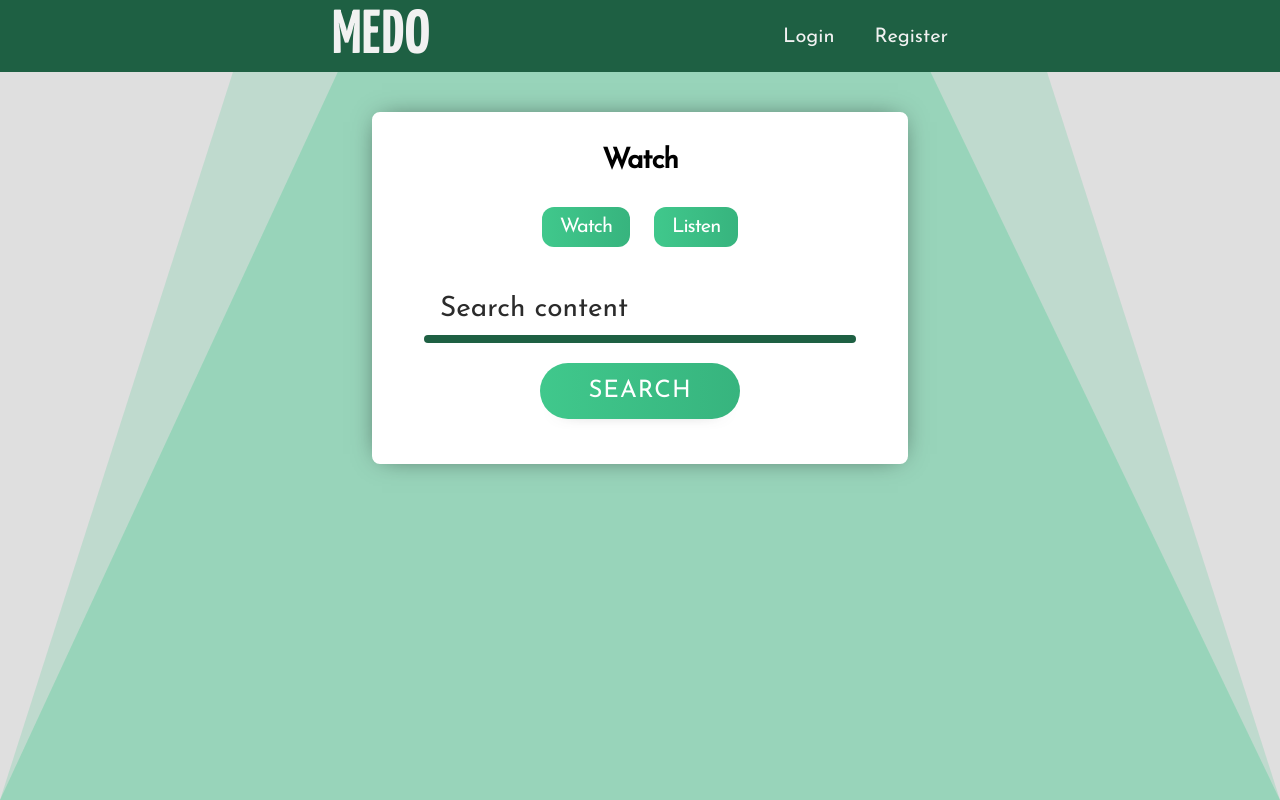
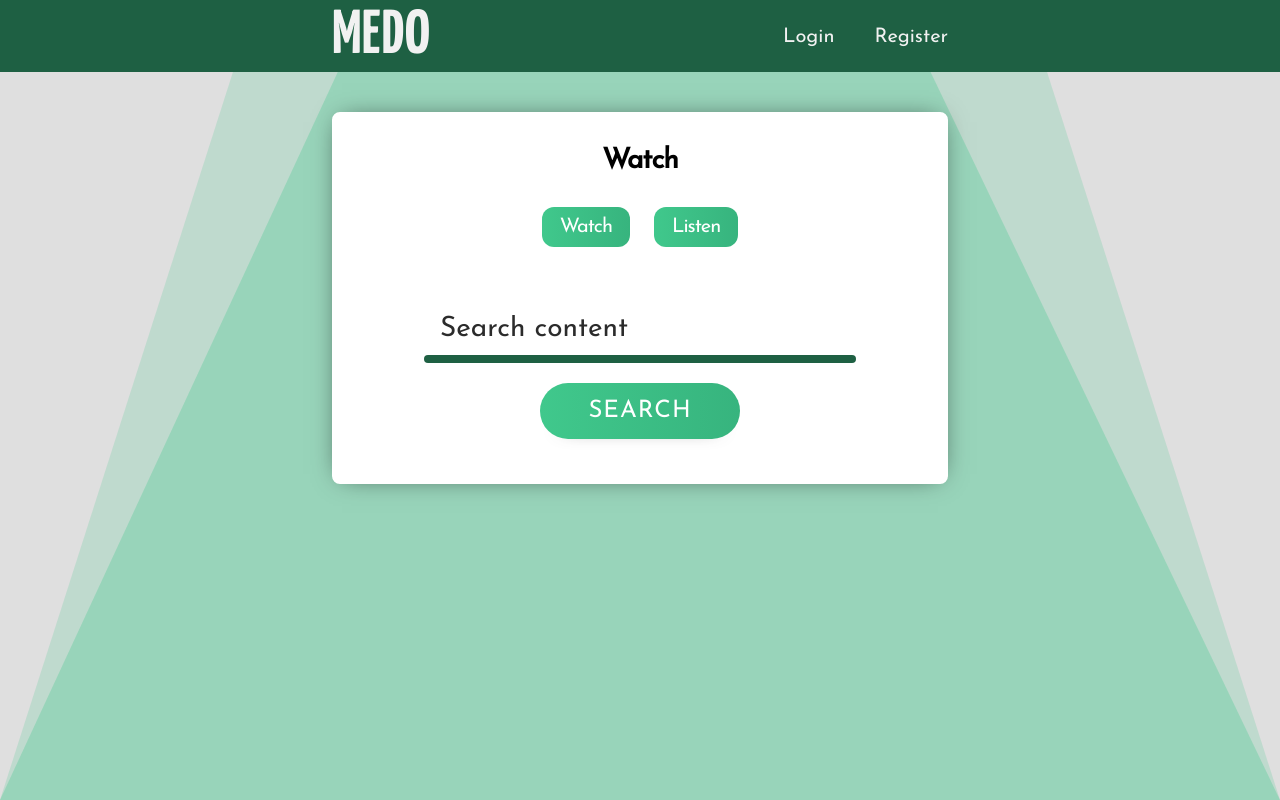
Before and after one commit to mpaitgt/recordshare, a React (Create React App) app in the folder client/: page / in a window 1280 px wide. Built offline with nearby package versions, Linux system fonts and the light colour scheme.

Commit message:
made a separate search card component

```diff
--- a/client/src/Components/MusicCard.js
+++ b/client/src/Components/MusicCard.js
@@ -22,12 +22,12 @@ function MusicCard(props) {
     // <Link to={`/movies/${props.content.id}`}>
       <ALBUM>
         <img
-          src={`${props.content.images[0].url}`}
+          src={props.content.images.length > 0 ? props.content.images[0].url : null}
           width="200"
           alt={`${props.content.name} album art`}
           className="card-img"
         />
-        <Text variant="h3">{props.content.name}</Text>
+        <Text variant="h4">{props.content.name}</Text>
       </ALBUM>
     // </Link>
   )
--- /dev/null
+++ b/client/src/Components/SearchCard.js
@@ -0,0 +1,32 @@
+import React from 'react';
+import Card from '../Components/Card';
+import SearchBar from '../Components/SearchBar';
+import SearchBtn from '../Components/SearchBtn';
+import Button from '../Components/Button';
+import Text from '../Components/Text';
+import Container from '../Components/Container';
+
+function SearchCard({ search_type, toggleSearch, handleSubmit, search, handleChange }) {
+  return (
+    <Card>
+      <Text variant="h4">{search_type}</Text>
+      <div>
+        <Button onClick={toggleSearch}>Watch</Button>
+        <Button onClick={toggleSearch}>Listen</Button>
+      </div>
+      <Container>
+        <form className="search-form page" onSubmit={handleSubmit}>
+          <SearchBar
+            name="search"
+            value={search}
+            onChange={handleChange}
+            placeholder="Search content"
+          />
+          <SearchBtn type="submit">Search</SearchBtn>
+        </form>
+      </Container>
+    </Card>
+  )
+}
+
+export default SearchCard;
--- a/client/src/Pages/Search.js
+++ b/client/src/Pages/Search.js
@@ -12,6 +12,7 @@ import {Container, Row, Col} from 'react-grid-system';
 import styled from '@emotion/styled';
 import omdb from '../Utils/omdb';
 import spotify from '../Utils/spotify';
+import SearchCard from '../Components/SearchCard';
 
 class Search extends Component {
   state = {
@@ -68,35 +69,18 @@ class Search extends Component {
     this.setState({ search_type: e.target.textContent })
   }
 
-  renderCards = this.state.data.map(movie => {
-    return (
-      <ContentCard onDragStart={this.handleOnDragStart} content={movie} key={movie.id}/>
-    )
-  })
-
   render() {
 
     return (
       <Transition>
         <div className="page">
-          <Card>
-          <Text variant="h4">{this.state.search_type}</Text>
-          <div>
-            <Button onClick={this.toggleSearch}>Watch</Button>
-            <Button onClick={this.toggleSearch}>Listen</Button>
-          </div>
-          <Container>
-            <form className="search-form page" onSubmit={this.handleSubmit}>
-              <SearchBar
-                name="search"
-                value={this.state.search}
-                onChange={this.handleChange}
-                placeholder="Search content"
+          <SearchCard
+            search_type={this.state.search_type}
+            toggleSearch={this.toggleSearch}
+            handleSubmit={this.handleSubmit}
+            search={this.state.search}
+            handleChange={this.handleChange}
           />
-              <SearchBtn type="submit">Search</SearchBtn>
-            </form>
-          </Container>
-          </Card>
           {this.state.data.length === 0
           ?
           null
@@ -105,11 +89,23 @@ class Search extends Component {
           }
         </div>
         {
+          this.state.search_type === 'Listen' && this.state.results
+          ?
             this.state.data.map(artist => {
               return (
                 <MusicCard content={artist} key={artist.id} />
               )
             })
+          :
+          this.state.search_type === 'Watch' && this.state.results
+          ?
+            this.state.data.map(movie => {
+              return (
+                <ContentCard content={movie} key={movie.id}/>
+              )
+            })
+          :
+          null
         }
       </Transition>
     )
```
Lines whose indentation alone changed are shown as unchanged.
